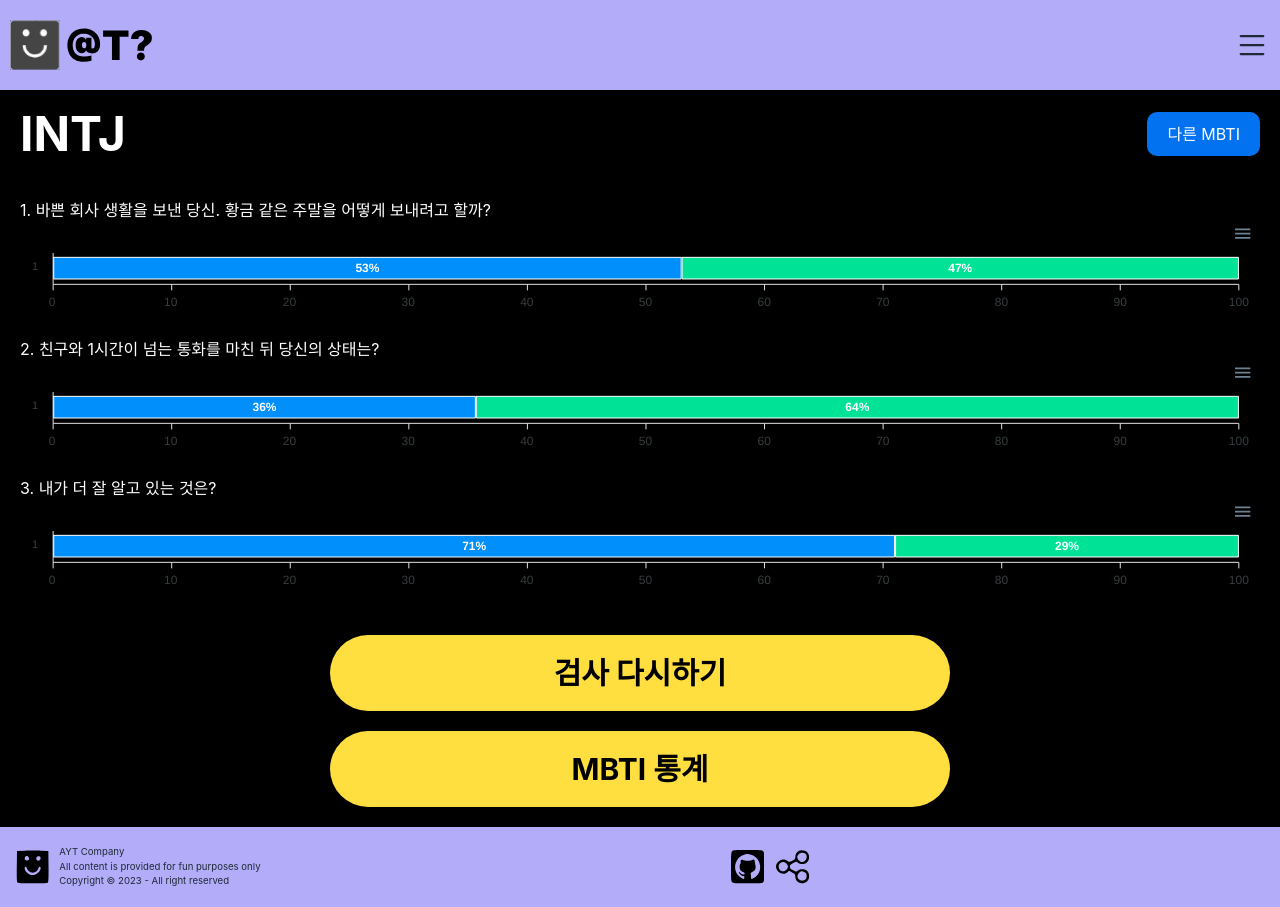
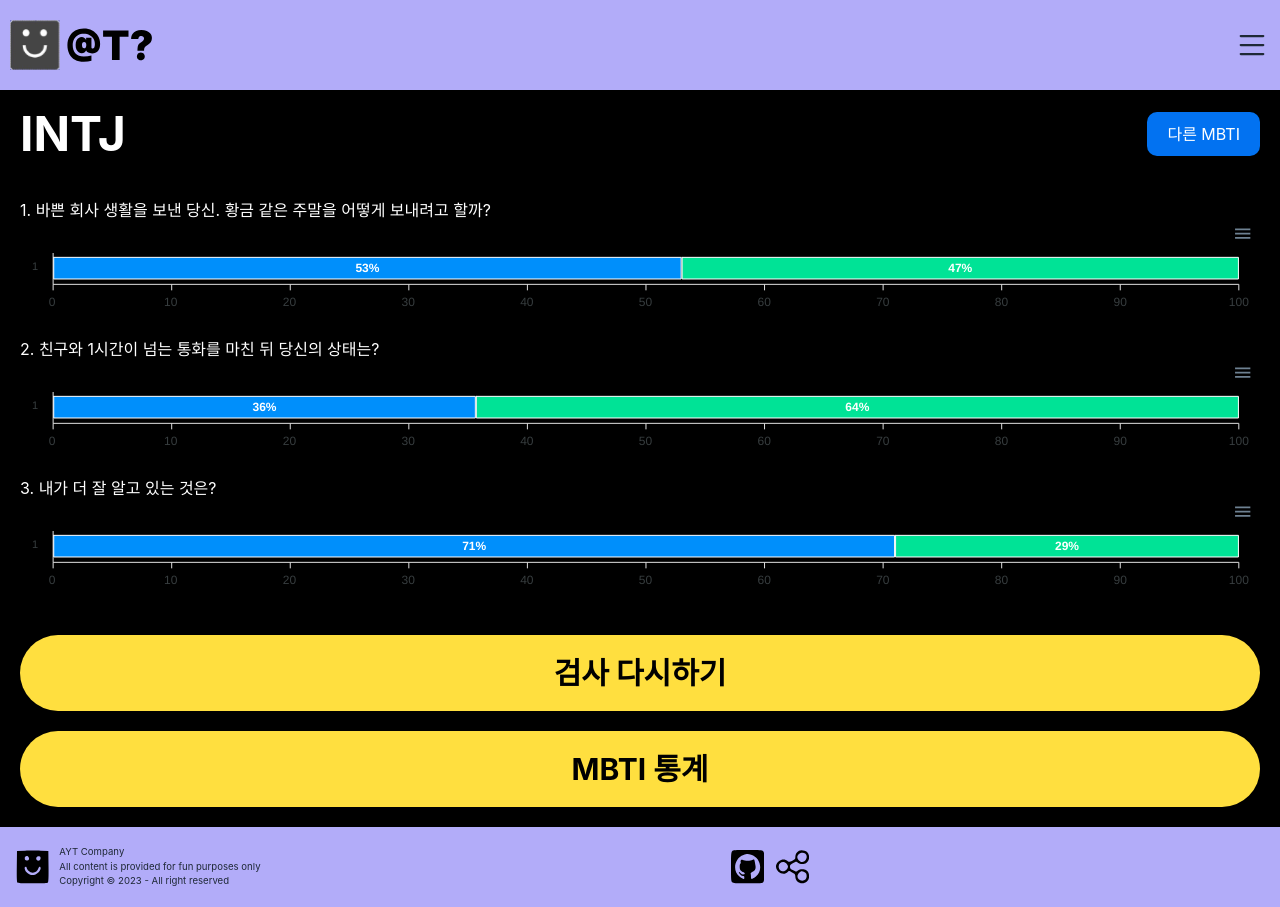
Before and after one commit to are-you-T/client, a React (Create React App) app: page /stats/1 in a window 1280 px wide. Built offline with nearby package versions, Linux system fonts and the light colour scheme.

Commit message:
style: 하단 버튼의 width 변경

```diff
--- a/src/pages/stats/StatsMbti.tsx
+++ b/src/pages/stats/StatsMbti.tsx
@@ -55,7 +55,7 @@ function ChartItem({ data, order }: ChartItemProps) {
                     return `${val}%`;
                 },
                 title: {
-                    // @ts-ignore, 타입 지정이 잘 못 되어있는듯;
+                    // @ts-ignore
                     formatter: function (val, { series, seriesIndex, dataPointIndex, w }) {
                         // 해당인덱스의 제목에 접근
                         const title = w.globals.seriesX[0][dataPointIndex];
@@ -139,7 +139,7 @@ function StatsMbti() {
                     }
                 </ol>
             </section>
-            <div className="btns flex flex-col text-3xl text-black font-bold w-1/2 m-auto">
+            <div className="btns flex flex-col text-3xl text-black font-bold w-full m-auto">
                 <FooterBtn>검사 다시하기</FooterBtn>
                 <FooterBtn>MBTI 통계</FooterBtn>
             </div>
```
